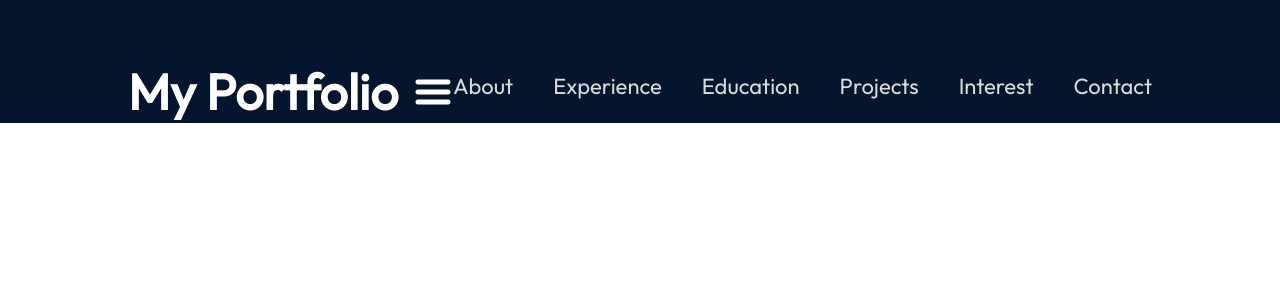
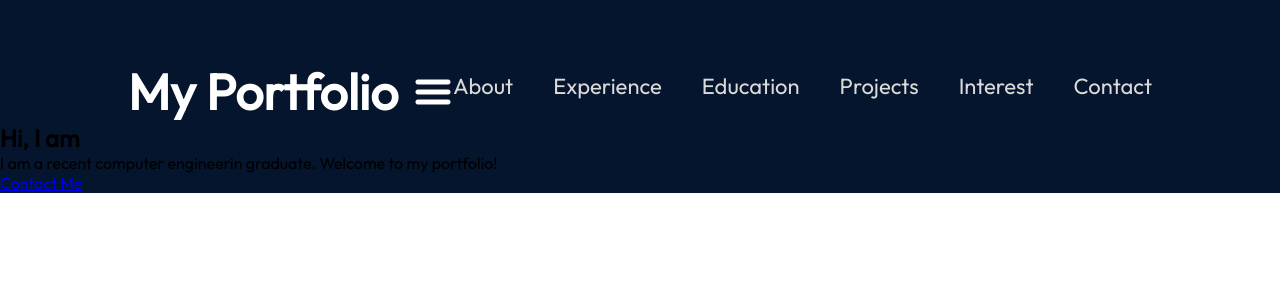
Before and after one commit to JAloise/react-MyPortfolio, a React (Vite) app: page / in a window 1280 px wide. Shown: the top 300 px of the page. Built offline with nearby package versions, Linux system fonts and the light colour scheme.

Commit message:
Started Hero Section

```diff
--- a/src/App.jsx
+++ b/src/App.jsx
@@ -1,11 +1,13 @@
 import styles from './App.module.css'
 import { NavBar } from './components/NavBar/NavBar'
+import {Hero} from './components/Hero/Hero'
 
 function App() {
 
   return (
     <div className={styles.App}>
       <NavBar/>
+      <Hero/>
     </div>
   )
 }
--- /dev/null
+++ b/src/components/Hero/Hero.jsx
@@ -0,0 +1,14 @@
+import React from "react";
+
+export const Hero = () => {
+    return (
+        <section>
+            {/*Left side*/}
+            <div>
+                <h1>Hi, I am </h1>
+                <p>I am a recent computer engineerin graduate. Welcome to my portfolio!</p>
+            </div>
+            <a href = "mailto:j.aloise2000@gmail.com">Contact Me</a>
+        </section>
+    );
+};
```
Also changed, not shown: src/components/Hero/Hero.module.css (added).
